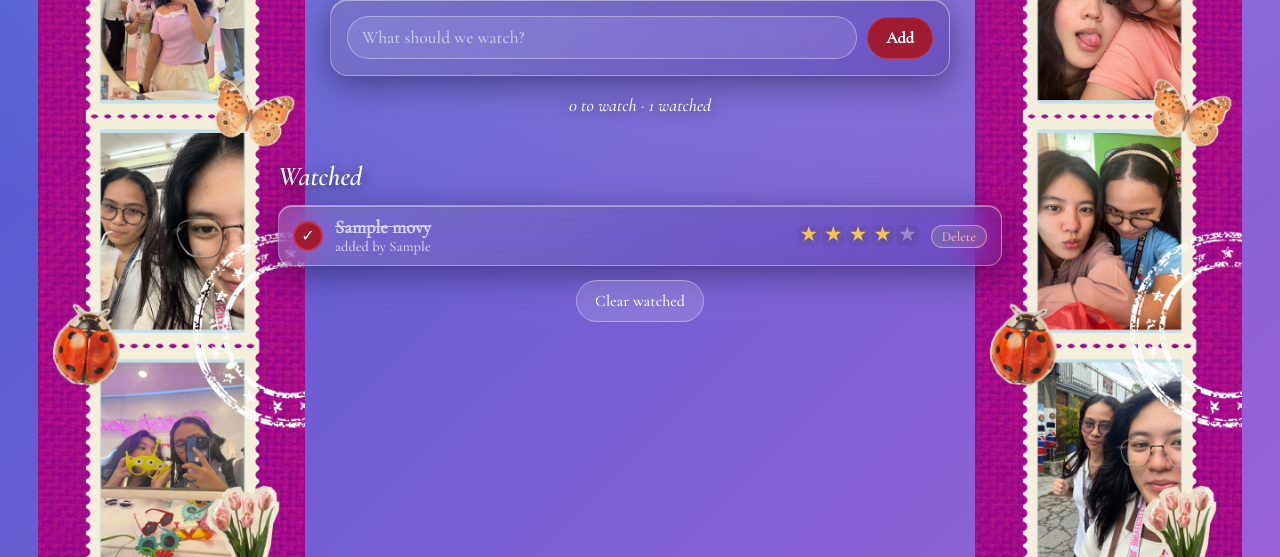
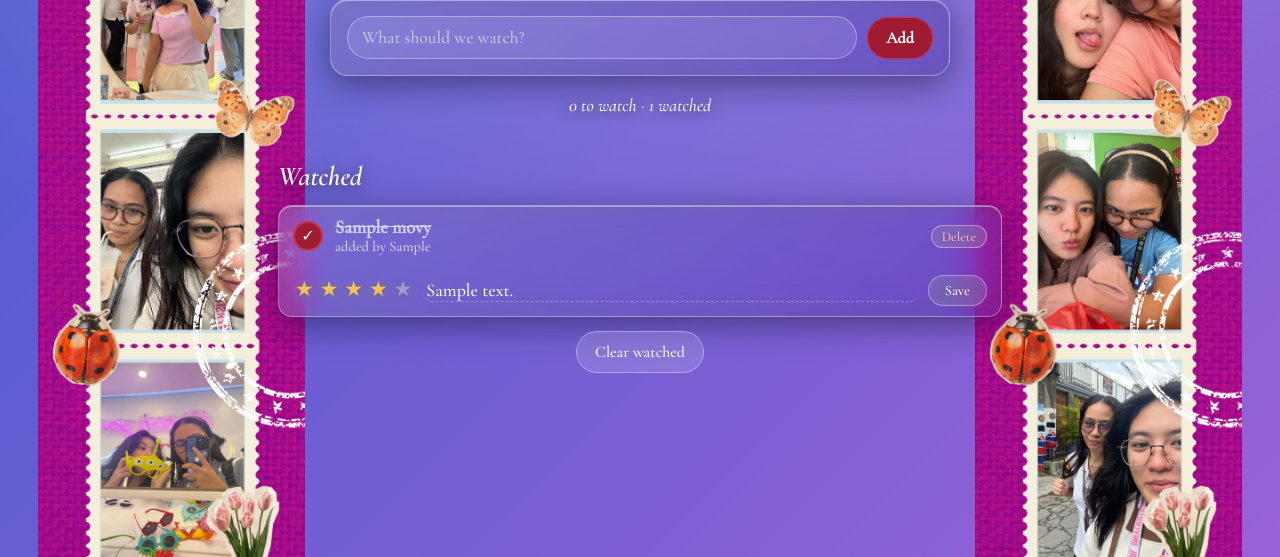
Before and after one commit to Mstar2-d/For-my-Baby, a Flask app: page /movies in a window 1280 px wide. Shown: the part 187-744 px from the top of the page. Run offline with Flask 3, Linux system fonts and the light colour scheme; the visitor is signed in with stand-in values (Sample User, id 1); tables that the repository leaves empty hold one stand-in row (values such as "Sample post").

Commit message:
adding comment to the rate

```diff
--- a/main.py
+++ b/main.py
@@ -289,10 +289,14 @@ def movie_toggle(movie_id):
     return redirect(url_for("movies_page"))
 
 
-@app.post("/movies/rate/<movie_id>")
+@app.post("/movies/review/<movie_id>")
 @login_required
-def movie_rate(movie_id):
-    movies.rate_movie(movie_id, request.form.get("rating", "0"))
+def movie_review(movie_id):
+    movies.save_review(
+        movie_id,
+        request.form.get("rating", "0"),
+        request.form.get("comment", ""),
+    )
     return redirect(url_for("movies_page"))
 
 
--- a/movies.py
+++ b/movies.py
@@ -1,4 +1,5 @@
-"""Our movie checklist: films we mean to watch together, each with a star rating.
+"""Our movie checklist: films we mean to watch together, each with a star rating
+and a short comment.
 
 Movies live in their own table called "movies" in the same database as the
 letters (see db.py). This is kept separate from the planner on purpose.
@@ -7,13 +8,14 @@ import re
 import uuid
 from datetime import datetime
 
-from sqlalchemy import text
+from sqlalchemy import inspect, text
 
 from db import engine
 
 SAFE_ID = re.compile(r"^[A-Za-z0-9]+$")
 MAX_TITLE = 200
 MAX_STARS = 5
+MAX_COMMENT = 300
 
 
 def _init():
@@ -26,9 +28,16 @@ def _init():
                 added_by TEXT NOT NULL,
                 watched INTEGER NOT NULL DEFAULT 0,
                 rating INTEGER NOT NULL DEFAULT 0,
+                comment TEXT NOT NULL DEFAULT '',
                 created TEXT NOT NULL
             )
         """))
+
+    # Lists made before comments existed need the column added.
+    existing = {c["name"] for c in inspect(engine).get_columns("movies")}
+    if "comment" not in existing:
+        with engine.begin() as conn:
+            conn.execute(text("ALTER TABLE movies ADD COLUMN comment TEXT NOT NULL DEFAULT ''"))
 
 
 _init()
@@ -41,6 +50,7 @@ def _movie(row):
         "by": row["added_by"],
         "watched": bool(row["watched"]),
         "rating": int(row["rating"] or 0),
+        "comment": row["comment"] or "",
     }
 
 
@@ -50,7 +60,7 @@ def board():
     """Everything the movies page needs: the watchlist and the watched ones."""
     with engine.connect() as conn:
         rows = conn.execute(text(
-            "SELECT id, title, added_by, watched, rating FROM movies ORDER BY created ASC"
+            "SELECT id, title, added_by, watched, rating, comment FROM movies ORDER BY created ASC"
         )).mappings().all()
 
     movies = [_movie(r) for r in rows]
@@ -91,19 +101,20 @@ def toggle_movie(movie_id):
         conn.execute(text("UPDATE movies SET watched = 1 - watched WHERE id = :id"), {"id": movie_id})
 
 
-def rate_movie(movie_id, rating):
-    """Sets a 0-5 star rating (0 clears it)."""
+def save_review(movie_id, rating, comment):
+    """Sets the 0-5 star rating and the comment on a movie."""
     if not SAFE_ID.match(movie_id):
         return
     try:
         stars = int(rating)
     except (TypeError, ValueError):
-        return
+        stars = 0
     stars = max(0, min(MAX_STARS, stars))
+    comment = (comment or "").strip()[:MAX_COMMENT]
     with engine.begin() as conn:
         conn.execute(
-            text("UPDATE movies SET rating = :rating WHERE id = :id"),
-            {"id": movie_id, "rating": stars},
+            text("UPDATE movies SET rating = :rating, comment = :comment WHERE id = :id"),
+            {"id": movie_id, "rating": stars, "comment": comment},
         )
 
 
--- a/static/style.css
+++ b/static/style.css
@@ -890,6 +890,7 @@ textarea:focus-visible {
 /* One task, as a glass card */
 .task {
   display: flex;
+  flex-wrap: wrap;
   gap: 12px;
   align-items: center;
   padding: 10px 14px;
@@ -969,14 +970,50 @@ textarea:focus-visible {
    12. MOVIE CHECKLIST
    ========================================================================== */
 
-/* Row of five stars you tap to rate a watched movie */
-.stars {
+/* Rating and comment under a watched movie, on its own line */
+.review {
+  display: flex;
+  flex: 1 1 100%;
+  flex-wrap: wrap;
+  gap: 8px;
+  align-items: center;
+  margin-top: 8px;
+}
+
+/* The Save button is first in the HTML so Enter keeps the rating;
+   these orders put it last on screen: stars, comment, then Save */
+.review .stars {
+  order: 1;
   display: flex;
   flex: none;
   gap: 2px;
 }
 
-.stars .star {
+.review-comment {
+  order: 2;
+  flex: 1 1 160px;
+  min-width: 0;
+  padding: 8px 14px;
+  font: inherit;
+  color: var(--text);
+  background: rgba(255, 255, 255, 0.1);
+  border: 1px solid var(--glass-edge);
+  border-radius: 999px;
+}
+
+.review-comment::placeholder {
+  color: rgba(255, 255, 255, 0.6);
+}
+
+.review .save {
+  order: 3;
+  flex: none;
+  padding: 6px 16px;
+  font-size: 0.9rem;
+}
+
+/* The five stars you tap to rate a watched movie */
+.review .star {
   padding: 0 2px;
   font-size: 1.3rem;
   line-height: 1;
@@ -986,12 +1023,12 @@ textarea:focus-visible {
   border-radius: 6px;
 }
 
-.stars .star:hover {
+.review .star:hover {
   background: none;
   color: #f5c451;
 }
 
-.stars .star.on {
+.review .star.on {
   color: #f5c451;
 }
 
--- a/templates/movies.html
+++ b/templates/movies.html
@@ -18,16 +18,21 @@
       <span class="title">{{ m['title'] }}</span>
       <small>added by {{ m['by'] }}</small>
     </div>
-    {% if watched %}
-      <form class="stars" method="post" action="{{ url_for('movie_rate', movie_id=m['id']) }}" aria-label="Rate this movie">
-        {% for n in range(1, 6) %}
-          <button type="submit" name="rating" value="{{ n }}" class="star{% if m['rating'] >= n %} on{% endif %}" aria-label="Rate {{ n }} of 5 stars">★</button>
-        {% endfor %}
-      </form>
-    {% endif %}
     <form class="inline" method="post" action="{{ url_for('movie_delete', movie_id=m['id']) }}" onsubmit="return confirm('Remove this movie?')">
       <button type="submit" class="x" aria-label="Delete movie">Delete</button>
     </form>
+    {% if watched %}
+      <form class="review" method="post" action="{{ url_for('movie_review', movie_id=m['id']) }}">
+        {# Save comes first so pressing Enter in the comment box keeps the rating #}
+        <button type="submit" name="rating" value="{{ m['rating'] }}" class="save">Save</button>
+        <div class="stars">
+          {% for n in range(1, 6) %}
+            <button type="submit" name="rating" value="{{ n }}" class="star{% if m['rating'] >= n %} on{% endif %}" aria-label="Rate {{ n }} of 5 stars">★</button>
+          {% endfor %}
+        </div>
+        <input class="review-comment" type="text" name="comment" value="{{ m['comment'] }}" maxlength="300" placeholder="Add a comment…" aria-label="Comment about this movie">
+      </form>
+    {% endif %}
   </li>
 {% endmacro %}
 
```
